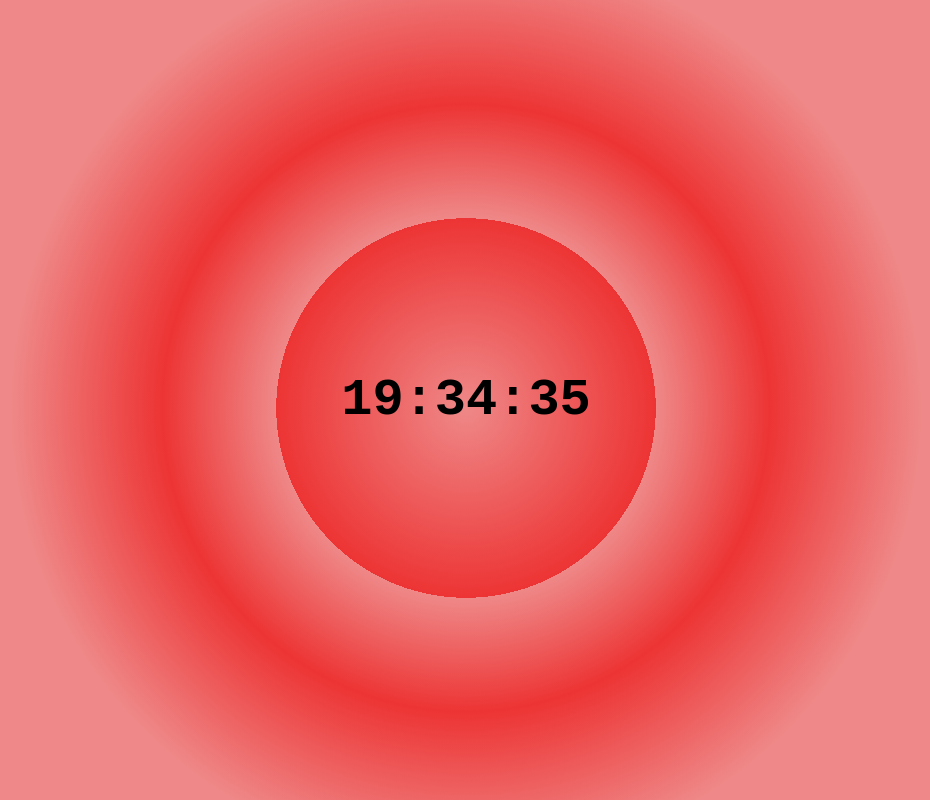
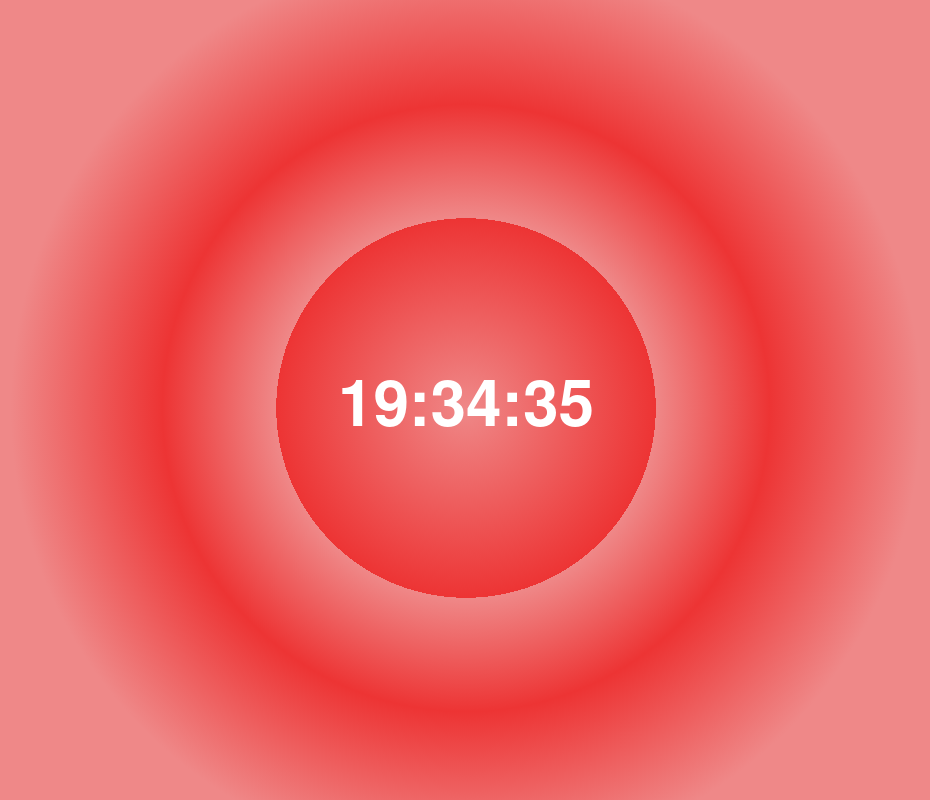
Before and after one commit to marvinsantiago/3.3-clock, a plain HTML site: page index.html in a window 1280 px wide. Shown: the top 800 px of the page, without its empty margins (174-1104 px from the left). Drawn offline with Linux system fonts and the light colour scheme.

Commit message:
Build 0.0.2

```diff
--- a/app.css
+++ b/app.css
@@ -17,11 +17,11 @@ body {
   max-width: 40%;
   margin: auto; }
 
-.time {
+#time {
   color: white;
   text-align: center;
   font-family: GillSans, HelveticaNeue, Helvetica, sans-serif;
-  font-size: 8em;
+  font-size: 1em;
   margin: auto; }
 
 .rad {
```
